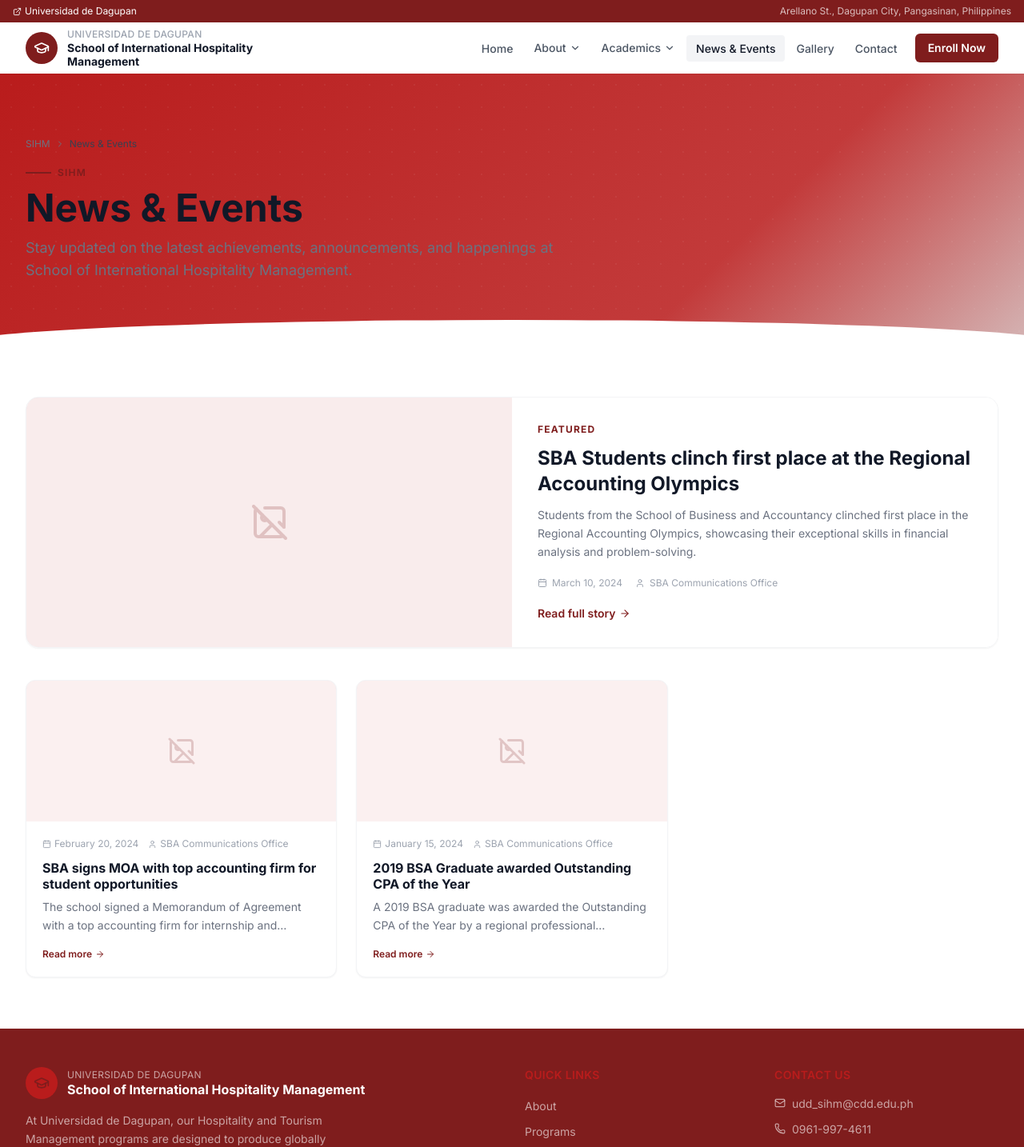
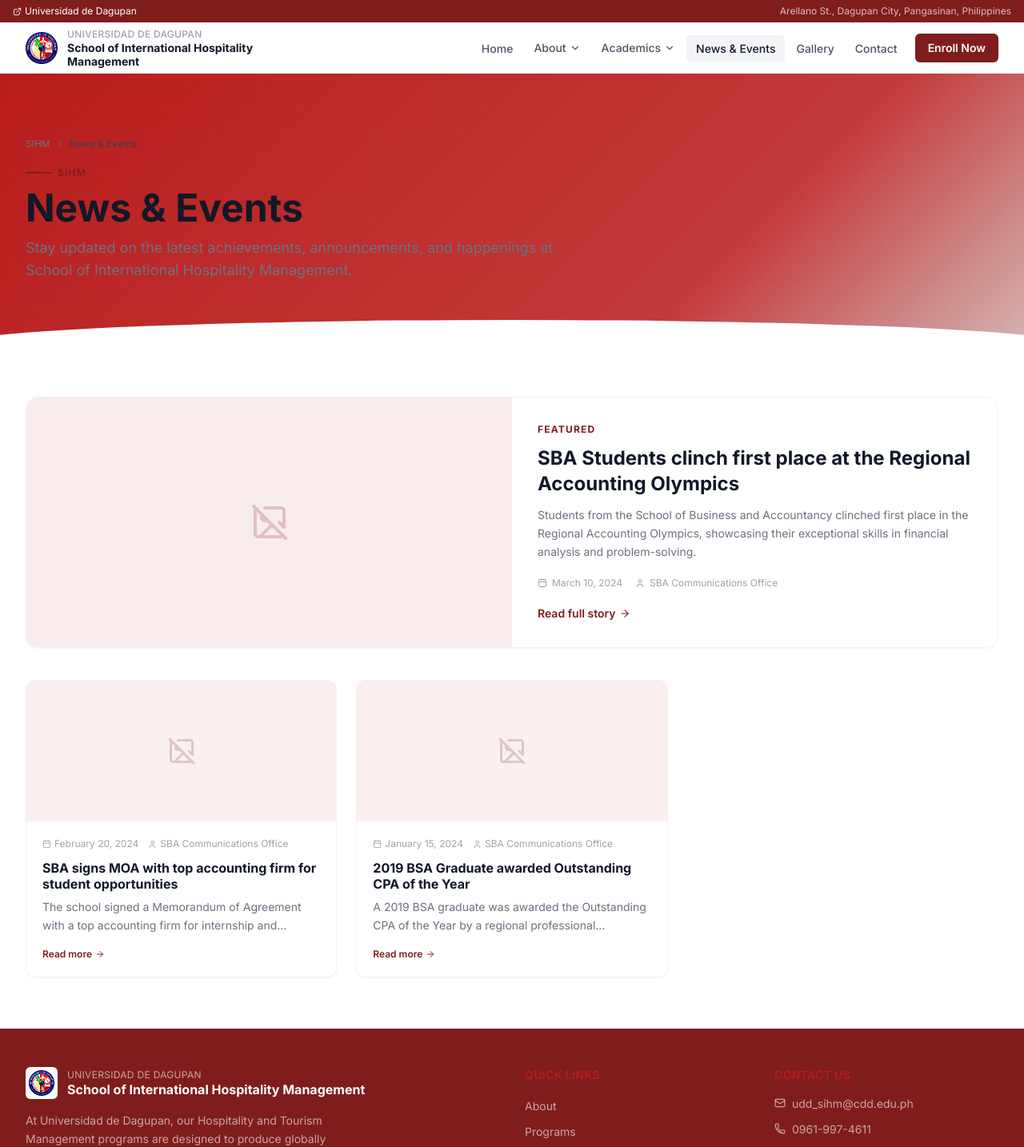
Before and after one commit to GravityDefied4/sihm-marketing-website, a React (Vite) app: page /news in a window 1280 px wide. Shown: the top 1434 px of the page at 80% size. Built offline with nearby package versions, Linux system fonts and the light colour scheme.

Commit message:
Add function to add logo automatically

```diff
--- a/index.html
+++ b/index.html
@@ -13,14 +13,14 @@
     <!-- Open Graph -->
     <meta property="og:type" content="website" />
     <meta property="og:site_name" content="SBA — Universidad de Dagupan" />
-    <meta property="og:title" content="SBA | Universidad de Dagupan" />
-    <meta property="og:description" content="The School of Business and Accountancy at Universidad de Dagupan is committed to producing globally competent graduates equipped with the knowledge, skills, and values needed to thrive in today's dynamic business environment." />
+    <meta property="og:title" content="SIHM | Universidad de Dagupan" />
+    <meta property="og:description" content="The School of International Hospitality Management at Universidad de Dagupan is committed to producing globally competent graduates equipped with the knowledge, skills, and values needed to thrive in the dynamic international hospitality and tourism industry." />
     <meta property="og:url" content="https://udd.edu.ph" />
 
     <!-- Twitter Card -->
     <meta name="twitter:card" content="summary_large_image" />
-    <meta name="twitter:title" content="SBA | Universidad de Dagupan" />
-    <meta name="twitter:description" content="The School of Business and Accountancy at Universidad de Dagupan is committed to producing globally competent graduates equipped with the knowledge, skills, and values needed to thrive in today's dynamic business environment." />
+    <meta name="twitter:title" content="SIHM | Universidad de Dagupan" />
+    <meta name="twitter:description" content="The School of International Hospitality Management at Universidad de Dagupan is committed to producing globally competent graduates equipped with the knowledge, skills, and values needed to thrive in the dynamic international hospitality and tourism industry." />
 
     <!-- Theme -->
     <meta name="theme-color" content="7e22ce" />
--- a/src/components/layout/SchoolFooter.tsx
+++ b/src/components/layout/SchoolFooter.tsx
@@ -46,12 +46,20 @@
           {/* Brand */}
           <div className="lg:col-span-2">
             <div className="flex items-center gap-3 mb-4">
+              {school.school.logo ? (
+                <img
+                  src={school.school.logo}
+                  alt={`${school.school.name} Logo`}
+                  className="h-10 w-auto object-contain bg-white rounded-md p-1"
+                />
+              ) : (
                 <div
                   className="w-10 h-10 rounded-full flex items-center justify-center"
                   style={{ backgroundColor: primary }}
                 >
                   <GraduationCap size={20} style={{ color: secondary }} />
                 </div>
+              )}
               <div>
                 <p className="text-xs text-content-muted uppercase tracking-wide">{school.university.name}</p>
                 <p className="font-bold text-content leading-tight">{school.school.name}</p>
--- a/src/components/layout/SchoolHeader.tsx
+++ b/src/components/layout/SchoolHeader.tsx
@@ -89,9 +89,17 @@
 
             {/* Logo */}
             <Link to="/" className="flex items-center gap-3 flex-shrink-0">
-              <div className="w-10 h-10 rounded-full flex items-center justify-center text-white" style={{ backgroundColor: secondary }}>
-                <GraduationCap size={20} />
-              </div>
+              {school.school.logo ? (
+                <img
+                  src={school.school.logo}
+                  alt={`${school.school.name} Logo`}
+                  className="h-10 w-auto object-contain"
+                />
+              ) : (
+                <div className="w-10 h-10 rounded-full flex items-center justify-center text-white" style={{ backgroundColor: secondary }}>
+                  <GraduationCap size={20} />
+                </div>
+              )}
               <div className="leading-tight">
                 <p className="text-xs text-content-subtle font-medium uppercase tracking-wide">{school.university.name}</p>
                 <p className="text-sm font-bold text-content max-w-[200px] sm:max-w-xs leading-tight">
--- a/src/data/schoolData/school.yaml
+++ b/src/data/schoolData/school.yaml
@@ -16,7 +16,6 @@
   description: "At Universidad de Dagupan, our Hospitality and Tourism Management programs are designed to produce globally competitive, culturally sensitive, and environmentally responsible professionals ready to lead in the dynamic world of service."
   primaryColor: "#b91c1c"
   secondaryColor: "#7f1d1d"
-
   # ---------------------------------------------------------------------------
   # SCHOOL LOGO
   # ---------------------------------------------------------------------------
@@ -27,7 +26,7 @@
   #   2. Set the value below to just the filename (no leading slash):
   #        logo: "logo.webp"
   #   3. Leave it as "" (empty) to show the school name as text instead.
-  logo: ""
+  logo: "sihm-logo.webp"
 
 # Social media links — paste the full URL or leave as "" to hide the icon.
 socialMedia:
```
Also changed, not shown: public/images/sihm-logo.webp (added). Lines whose indentation alone changed are shown as unchanged.
